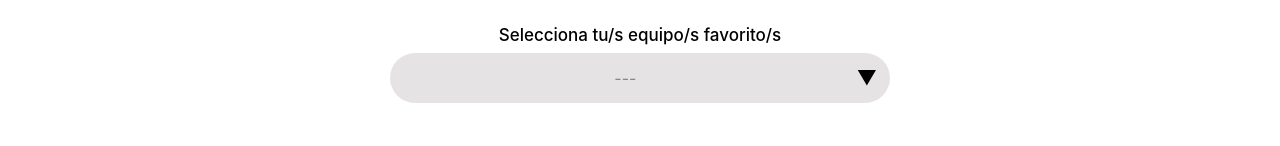
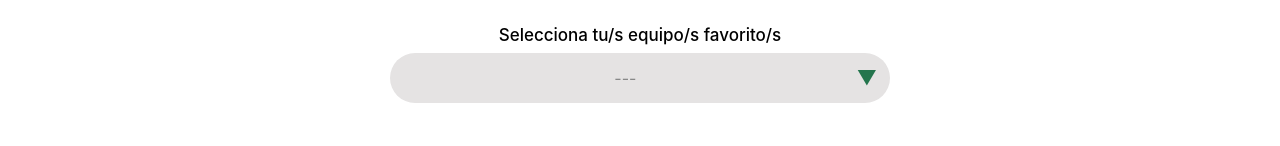
Before and after one commit to Jaime-Linares/FootySage, a React (Create React App) app in the folder frontend/: page /register in a window 1280 px wide. Shown: the part 482-628 px from the top of the page. Built offline with nearby package versions, Linux system fonts and the light colour scheme.

Commit message:
style: change colors in custom select dropdown

```diff
--- a/frontend/src/components/CustomSelectDropdown.jsx
+++ b/frontend/src/components/CustomSelectDropdown.jsx
@@ -117,7 +117,8 @@ const CustomSelectDropdown = ({ options, multi = false, onChange, placeholder =
           marginRight: '3px',
           fontSize: '20px',
           transform: isOpen ? 'rotate(180deg)' : 'rotate(0deg)',
-          transition: 'transform 0.2s ease',
+          transition: 'transform 0.3s ease',
+          color: !isHovered ? 'var(--color-green)' : '#000',
         }}>
           ▼
         </span>
```
